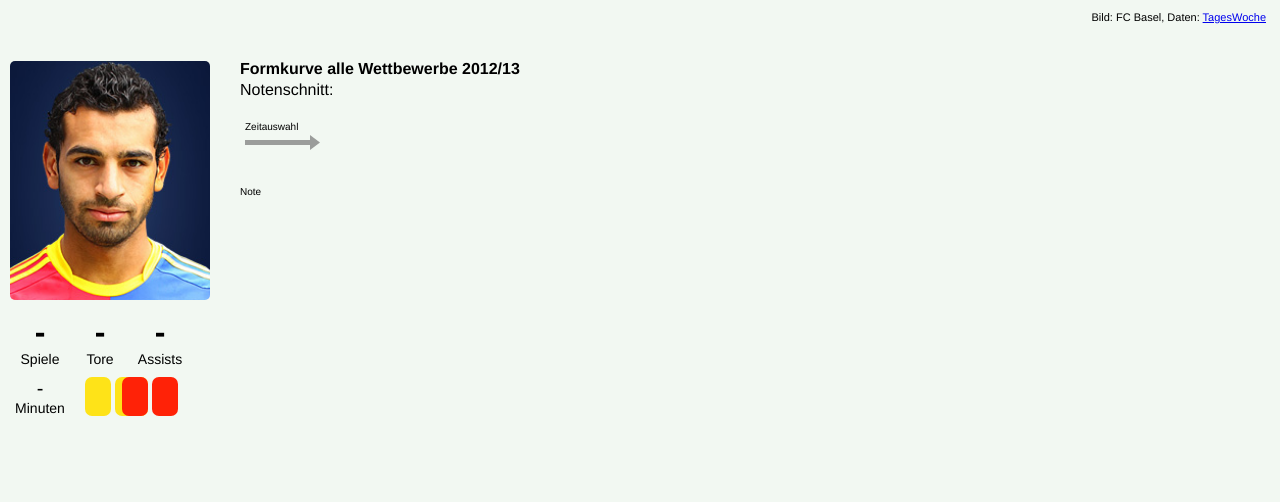
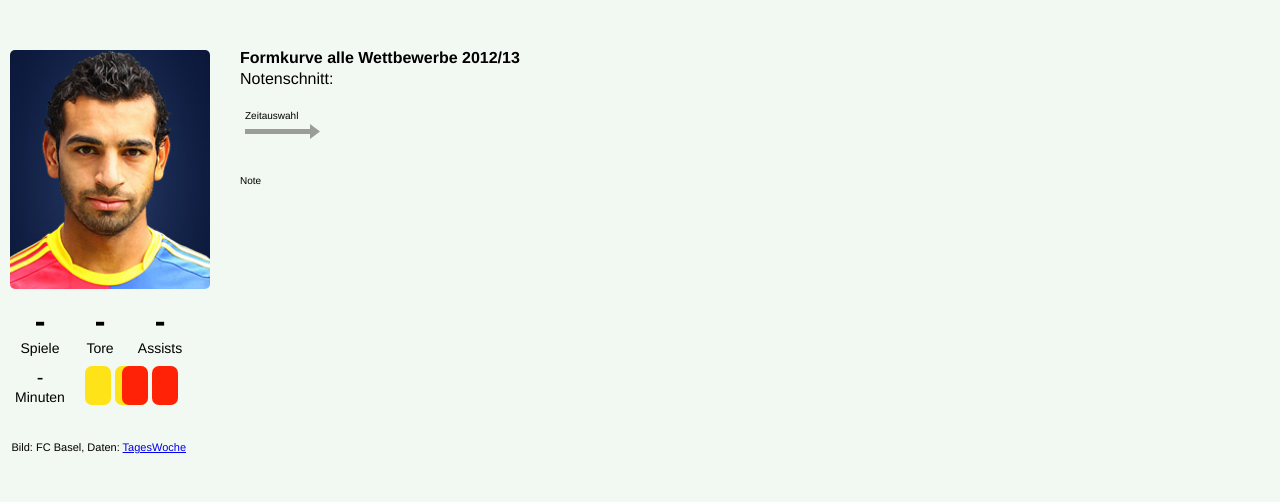
Before and after one commit to TagesWoche/scorecards, a website: page scorecard.html in a window 1280 px wide. Drawn offline with Linux system fonts and the light colour scheme.

Commit message:
positions copyright

```diff
--- a/css/scorecard.css
+++ b/css/scorecard.css
@@ -134,7 +134,7 @@
   font-size: 10px;
 }
 
-.credit {font-size: 11px;text-align: right;margin-right:14px;}
+.credit {font-size: 11px;text-align: right;margin: 75px 14px 0 0;}
 
 /* Curve */
 
--- a/scorecard.html
+++ b/scorecard.html
@@ -38,8 +38,8 @@
             <div class="card-red"><span></span></div>
           </div>
           <div class="card card-red" id="red-cards"><span></span></div>
-
         </div>
+        <p class="credit mobile-hide">Bild: FC Basel, Daten: <a href="https://docs.google.com/a/tageswoche.ch/spreadsheet/ccc?key=0At91HUqcYc5RdDVRaVhmY1RZemlWcXNFa2l0NzhsakE#gid=0">TagesWoche</a></p>
       </div>
       <div class="curve">
         <h3>Formkurve alle Wettbewerbe 2012/13</h3>
@@ -48,7 +48,7 @@
     </div>
 
 
-  <p class="credit mobile-hide">Bild: FC Basel, Daten: <a href="https://docs.google.com/a/tageswoche.ch/spreadsheet/ccc?key=0At91HUqcYc5RdDVRaVhmY1RZemlWcXNFa2l0NzhsakE#gid=0">TagesWoche</a></p>
+
 
   </body>
 
```
